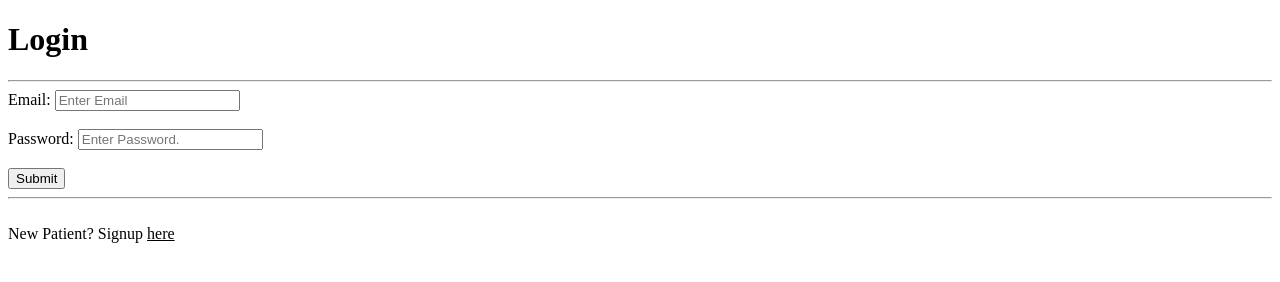
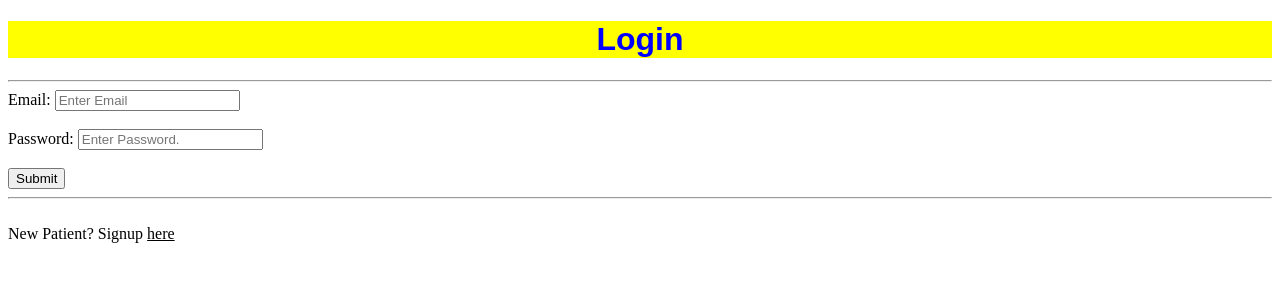
Before and after one commit to matthewjensen303/fall2020-448project, a plain HTML site: page usecase1_login.html in a window 1280 px wide. Drawn offline with Linux system fonts and the light colour scheme.

Commit message:
Update usecase1_login.html

```diff
--- a/usecase1_login.html
+++ b/usecase1_login.html
@@ -6,6 +6,8 @@ Matthew Jensen
 <html lang="en">
 
 <title>Login</title>
+<meta http-equiv="Content-Type" content="text/html; charset=utf-8"/>
+<link rel="stylesheet" type="text/css" href="proj_styl.css" title="style" />
 
 <body>
 	<div>
```
